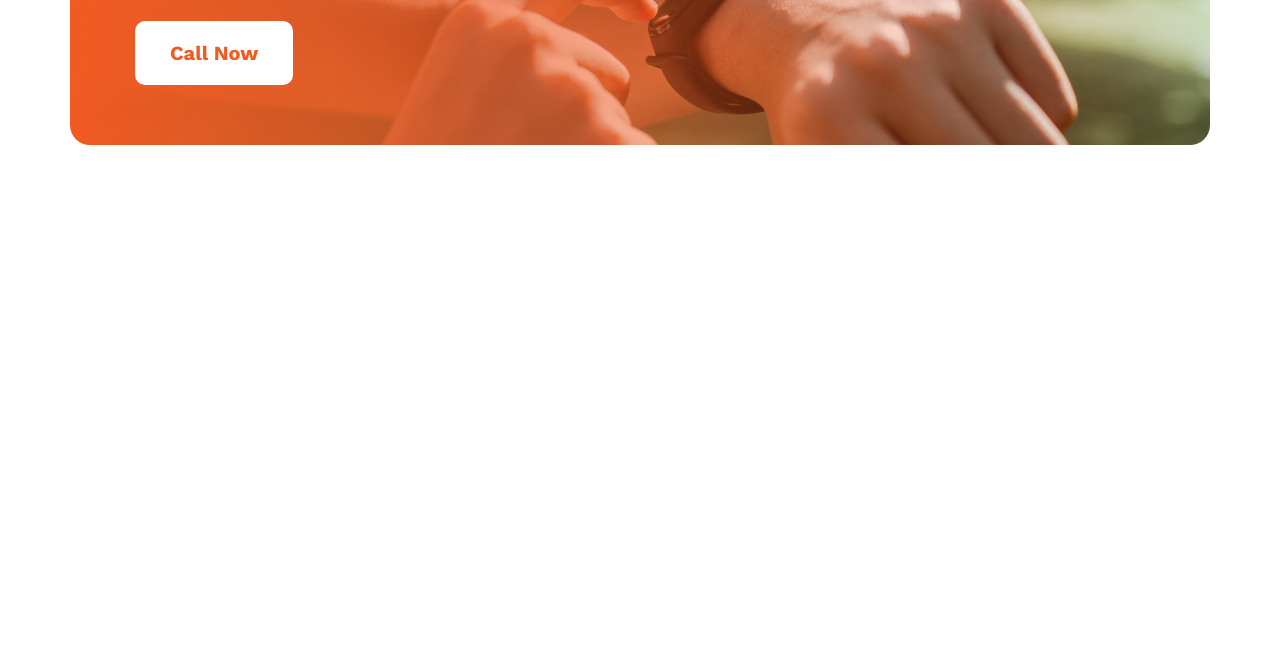
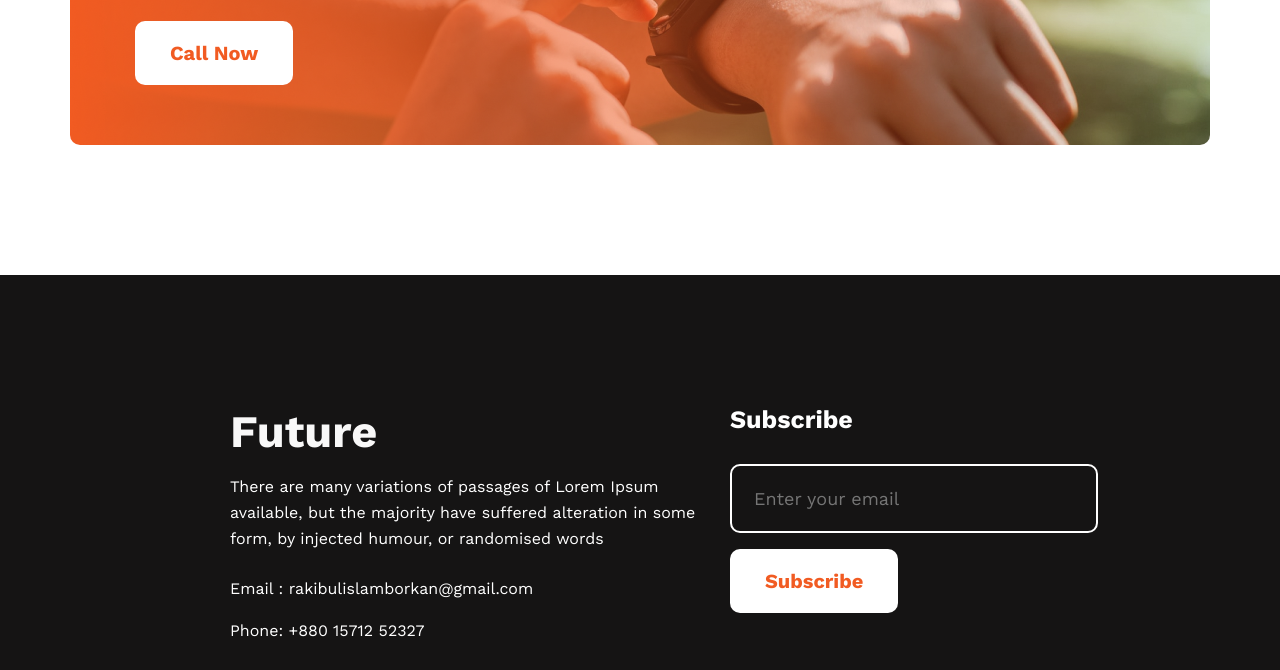
Before and after one commit to mdrakibulislam-hub/new-year-new-me-project, a plain HTML site: page index.html in a window 1280 px wide. Shown: the part 2373-3043 px from the top of the page. Before the commit the page ends 2648 px from the top, so only its background shows below. Drawn offline with nearby package versions, Linux system fonts and the light colour scheme.

Commit message:
footer secton added and some customization added

```diff
--- a/index.html
+++ b/index.html
@@ -74,7 +74,7 @@
             <section class="call-now-banner-contents">
                 <div class="call-now-banner-items">
                 <h1 class="call-now-banner-heading">Awlays keep a positive mindset</h1>
-                <button class="call-now-button">Call Now</button>
+                <button class="call-now-button"><a href="tel:+8801571252327">Call Now</a></button>
                 </div>
             </section>
         </div>
@@ -82,7 +82,28 @@
     </main>
 
     <footer>
+        <div class="footer">
+            <section class="footer-contents">
+                <div class="footer-left-contents">
+                    <h1 class="footer-left-heading">Future</h1>
+                    <p class="footer-left-description">There are many variations of passages of Lorem Ipsum available, but the majority have suffered alteration in some form, by injected humour, or randomised words</p>
 
+                    <p class="footer-left-email">Email : <a href="mailto:rakibulislamborkan@gmail.com">rakibulislamborkan@gmail.com</a></p>
+                    <p class="footer-left-phone">Phone: <a href="tel:+8801571252327">+880 15712 52327</a></p>
+
+                    <img src="images/icons/fb.png" alt=""><img src="images/icons/twitter.png" alt=""><img src="images/icons/youtube.png" alt="">
+                </div>
+
+                <div class="footer-right-contents">
+                    <h1 class="footer-right-heading">Subscribe</h1>
+                    <form action="">
+                        <input type="email" name="" id="email" class="email-input" placeholder="Enter your email">
+                        <button type="submit" class="subscribe-button">Subscribe</button>
+                    </form>
+                </div>
+
+            </section>
+        </div>
     </footer>
 </body>
 </html>
--- a/styles/style.css
+++ b/styles/style.css
@@ -146,7 +146,7 @@ section{
 
 .call-now-banner-contents{
     background-image: url(../images/gradient2.png), url(../images/watch.png);
-    border-radius: 20px;
+    border-radius: 10px;
 }
 
 .call-now-banner-items{
@@ -169,3 +169,111 @@ section{
     border-radius: 10px;
     margin: 24px 0 0 0;
 }
+
+.call-now-button a{
+    text-decoration: none;
+    color: #F15B22;
+}
+
+/* footer section styles */
+
+.footer{
+    background-color: #151414;
+}
+
+.footer .footer-contents{
+    display: flex;
+    justify-content: space-between;
+    padding: 130px 230px;
+}
+
+.footer-left-contents{
+    max-width: 500px;
+}
+
+.footer-left-heading{
+    font-size: 45px;
+    font-weight: 700;
+    color: #F8F8F8;
+}
+
+.footer-left-description{
+    font-size: 16px;
+    line-height: 26px;
+    font-weight: 400;
+    color: #FFFFFF;
+    margin: 16px 0 0 0;
+}
+
+.footer-left-email{
+    font-size: 16px;
+    line-height: 26px;
+    font-weight: 400;
+    color: #FFFFFF;
+    margin: 24px 0 16px 0;
+}
+
+
+.footer-left-email a{
+    text-decoration: none;
+    font-size: 16px;
+    line-height: 26px;
+    font-weight: 400;
+    color: #FFFFFF;
+}
+
+.footer-left-phone{
+    font-size: 16px;
+    line-height: 26px;
+    font-weight: 400;
+    color: #FFFFFF;
+}
+
+.footer-left-phone a{
+    text-decoration: none;
+    font-size: 16px;
+    line-height: 26px;
+    font-weight: 400;
+    color: #FFFFFF;
+}
+
+
+
+.footer-left-contents img{
+    margin: 32px 17px 0 0;
+}
+
+
+.footer-right-contents{
+
+}
+
+.footer-right-heading{
+    font-size: 25px;
+    font-weight: 600;
+    color: #fff;
+}
+
+.footer-right-contents form .email-input{
+    font-size: 18px;
+    font-weight: 400;
+    color: #fff;
+    background-color: #151414;
+    padding: 22px;
+    border: 2px solid #fff;
+    border-radius: 10px;
+    margin-top: 30px;
+    width: 100%;
+
+}
+
+.footer-right-contents form .subscribe-button{
+    font-size: 20px;
+    font-weight: 600;
+    color: #F15B22;
+    background-color: #fff;
+    padding: 20px 35px;
+    border: none;
+    border-radius: 10px;
+    margin-top: 16px;
+}
```
